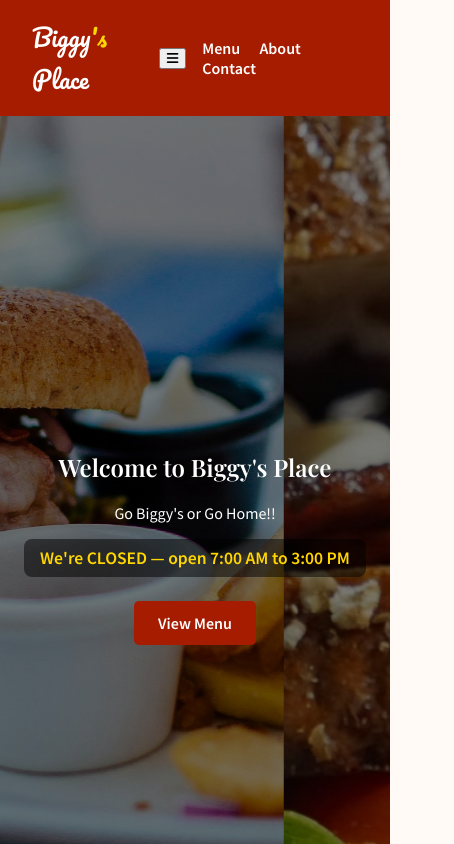
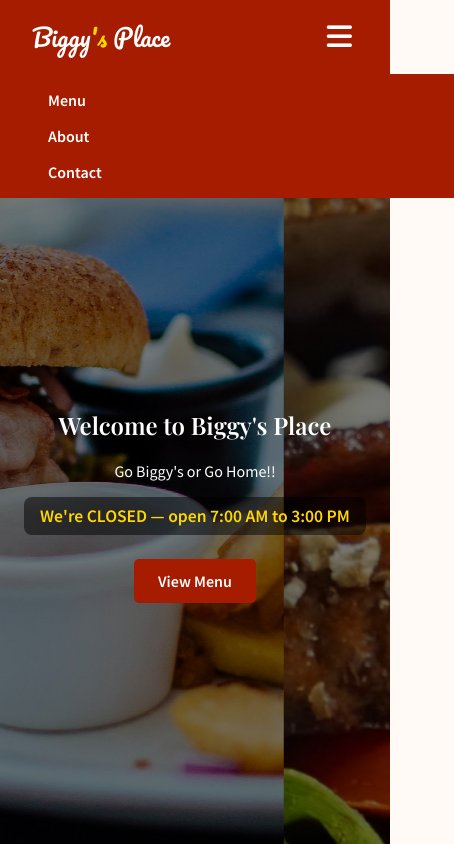
Before and after one commit to GGstephen6724/Biggy-s_Place, a plain HTML site: page docs/index.html in a window 390 px wide. Both pictures are taken after a click on the button "Toggle Menu". Shown: the top 844 px of the page, 454 px wide, since content can reach past the window. Drawn offline with nearby package versions, Linux system fonts and the light colour scheme.

Commit message:
Update styles.css

```diff
--- a/docs/styles.css
+++ b/docs/styles.css
@@ -28,6 +28,7 @@
   position: sticky;
   top: 0;
   z-index: 10;
+  flex-wrap: nowrap; /* prevent wrapping */
 }
 
 .logo {
@@ -44,9 +45,11 @@
   text-decoration: none;
   color: white;
   font-weight: bold;
+  transition: color 0.3s ease;
 }
 
 .navbar nav a:hover {
+  color: #ffd700; /* Gold */
   text-decoration: underline;
 }
 
@@ -268,6 +271,21 @@
 }
 
 
+.nav-links nav {
+  display: flex;
+  gap: 1rem;
+}
+
+.nav-links nav a {
+  color: white;
+  font-weight: bold;
+  text-decoration: none;
+  transition: color 0.3s ease;
+}
+
+.nav-links nav a:hover {
+  color: #ffd700; /* gold on hover */
+}
 
 #backToTopBtn {
   display: none;
@@ -289,3 +307,54 @@
 #backToTopBtn:hover {
   background-color: #871600;
 }
+
+/* Hide hamburger on desktop */
+.hamburger {
+  display: none;
+  background: none;
+  border: none;
+  font-size: 1.8rem;
+  color: white;
+  cursor: pointer;
+}
+
+
+/* Responsive nav setup */
+/* Responsive styles */
+@media (max-width: 600px) {
+  .hamburger {
+    display: block;
+  }
+
+  /* Hide nav links by default */
+  .nav-links {
+    display: none;
+    width: 100%;
+  }
+
+  /* When nav is open */
+  .nav-links.open {
+    display: block;
+    background: var(--primary);
+    position: absolute;
+    top: 100%;
+    right: 0;
+    left: 0;
+    padding: 1rem 2rem;
+  }
+
+  .nav-links nav {
+    display: flex;
+    flex-direction: column;
+    gap: 1rem;
+  }
+
+  /* Optional: push hamburger to right */
+  .navbar {
+    position: relative;
+  }
+
+  .hamburger {
+    z-index: 20; /* above nav */
+  }
+}
```
